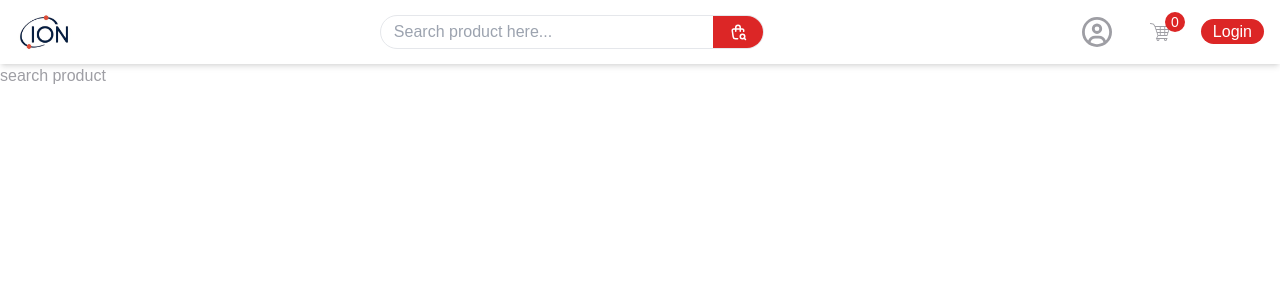
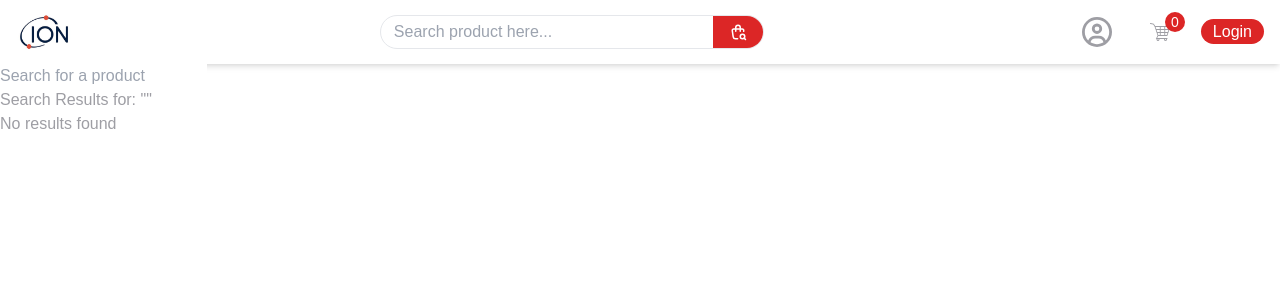
Before and after one commit to Ezat1985/MERN_Ecommerce_Website, a React (Vite) app in the folder Frontend/my frontend/: page /search in a window 1280 px wide. Shown: the top 300 px of the page. Built offline with nearby package versions, Linux system fonts and the light colour scheme.

Commit message:
search product page added

```diff
--- a/Frontend/my frontend/src/pages/SearchProduct.jsx
+++ b/Frontend/my frontend/src/pages/SearchProduct.jsx
@@ -1,11 +1,64 @@
+// import { useLocation } from "react-router-dom";
+
+// const SearchProduct = () => {
+//   const query = useLocation();
+//   console.log("query", query.search);
+//   return (
+//     <div>
+//       <h1>search product</h1>
+//     </div>
+//   );
+// };
+
+// export default SearchProduct;
 import { useLocation } from "react-router-dom";
+import { useEffect, useState } from "react";
 
 const SearchProduct = () => {
-  const query = useLocation();
-  console.log("query", query.search);
+  const [query, setQuery] = useState("");
+  const [results, setResults] = useState([]);
+
+  const handleSearch = async (searchTerm) => {
+    try {
+      const response = await fetch(
+        `http://localhost:3001/search?query=${searchTerm}`
+      );
+      const data = await response.json();
+      setResults(data.results);
+    } catch (error) {
+      console.error("Error fetching search results:", error);
+    }
+  };
+
+  useEffect(() => {
+    if (query) {
+      const delayDebounce = setTimeout(() => {
+        handleSearch(query);
+      }, 300);
+      return () => clearTimeout(delayDebounce);
+    } else {
+      setResults([]);
+    }
+  }, [query]);
+
   return (
     <div>
-      <h1>search product</h1>
+      <input
+        type="text"
+        placeholder="Search for a product"
+        value={query}
+        onChange={(e) => setQuery(e.target.value)}
+      />
+      <h1>Search Results for: "{query}"</h1>
+      {results.length > 0 ? (
+        <ul>
+          {results.map((item, index) => (
+            <li key={index}>{item.name}</li>
+          ))}
+        </ul>
+      ) : (
+        <p>No results found</p>
+      )}
     </div>
   );
 };
```
Also changed, not shown: 1 other file (tests, documents, lock files or other folders).
